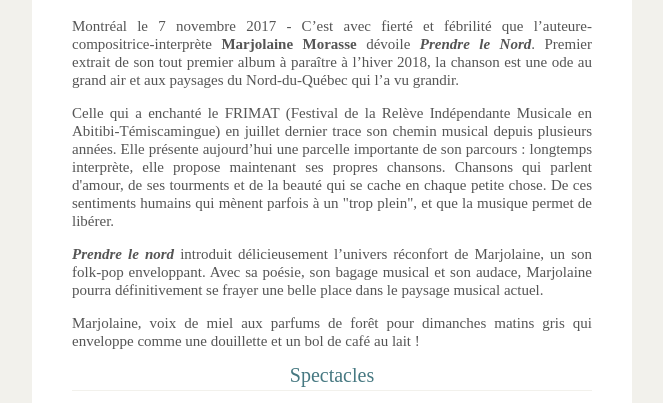
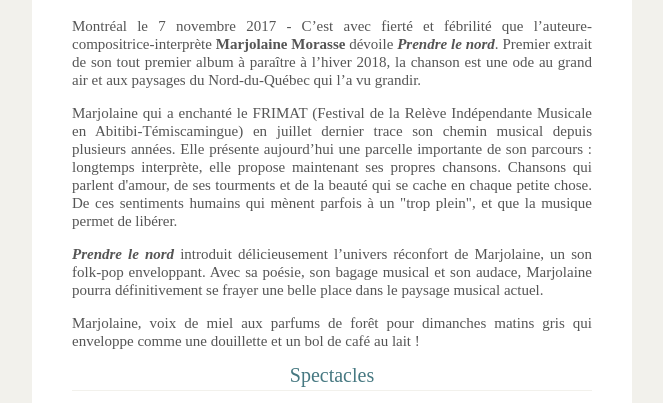
Before and after one commit to MarjolaineMorasse/website, a plain HTML site: page index.html in a window 1280 px wide. Shown: the part 633-1036 px from the top of the page, without its empty margins (308-971 px from the left). Drawn offline with Linux system fonts and the light colour scheme.

Commit message:
Update index.html
Revision du texte

```diff
--- a/index.html
+++ b/index.html
@@ -237,8 +237,8 @@
                                         <source src="https://docs.google.com/uc?export=&id=1M2r5Yz72VeMAKjpNv2VmyOkjhKRbsmBT" type="audio/mpeg">
                                         <a href="http://mariefranceprivee.com/MarjolaineMorasse/" target="blank">Cliquez ici</a> pour écouter l'extrait.
                                     </audio>
-                                    <p>Montréal le 7 novembre 2017 - C’est avec fierté et fébrilité que l’auteure-compositrice-interprète <strong>Marjolaine Morasse</strong> dévoile <strong><em>Prendre le Nord</em></strong>. Premier extrait de son tout premier album à paraître à l’hiver 2018, la chanson est une ode au grand air et aux paysages du Nord-du-Québec qui l’a vu grandir.</p>
-                                    <p>Celle qui a enchanté le FRIMAT (Festival de la Relève Indépendante Musicale en Abitibi-Témiscamingue) en juillet dernier trace son chemin musical depuis plusieurs années. Elle présente aujourd’hui une parcelle importante de son parcours : longtemps interprète, elle propose maintenant ses propres chansons. Chansons qui parlent d&#39;amour, de ses tourments et de la beauté qui se cache en chaque petite chose. De ces sentiments humains qui mènent parfois à un &quot;trop plein&quot;, et que la musique permet de libérer.</p>
+                                    <p>Montréal le 7 novembre 2017 - C’est avec fierté et fébrilité que l’auteure-compositrice-interprète <strong>Marjolaine Morasse</strong> dévoile <strong><em>Prendre le nord</em></strong>. Premier extrait de son tout premier album à paraître à l’hiver 2018, la chanson est une ode au grand air et aux paysages du Nord-du-Québec qui l’a vu grandir.</p>
+                                    <p>Marjolaine qui a enchanté le FRIMAT (Festival de la Relève Indépendante Musicale en Abitibi-Témiscamingue) en juillet dernier trace son chemin musical depuis plusieurs années. Elle présente aujourd’hui une parcelle importante de son parcours : longtemps interprète, elle propose maintenant ses propres chansons. Chansons qui parlent d&#39;amour, de ses tourments et de la beauté qui se cache en chaque petite chose. De ces sentiments humains qui mènent parfois à un &quot;trop plein&quot;, et que la musique permet de libérer.</p>
                                     <p><strong><em>Prendre le nord</em></strong> introduit délicieusement l’univers réconfort de Marjolaine, un son folk-pop enveloppant. Avec sa poésie, son bagage musical et son audace, Marjolaine pourra définitivement se frayer une belle place dans le paysage musical actuel.</p>
                                     <p>Marjolaine, voix de miel aux parfums de forêt pour dimanches matins gris qui enveloppe comme une douillette et un bol de café au lait !</p>
                                     <h4>Spectacles</h4>
```
